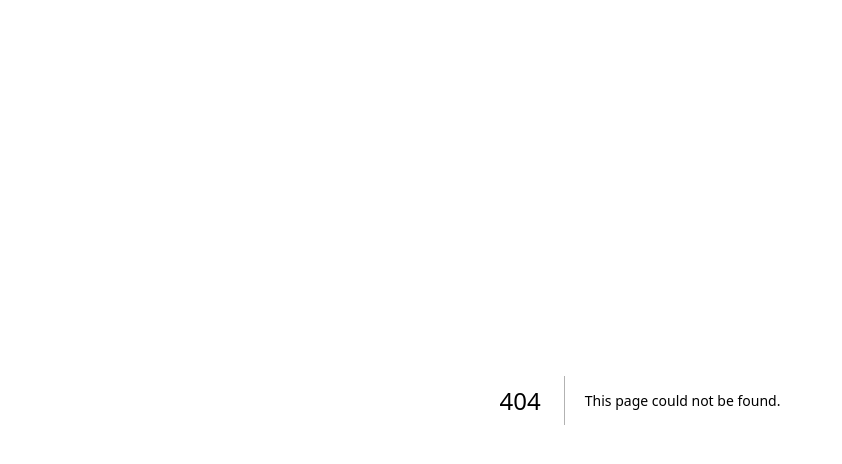
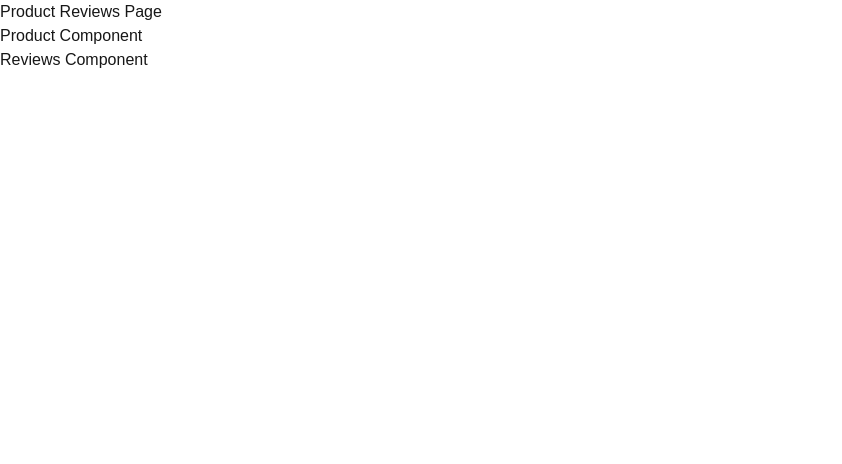
Before and after one commit to bikeeprajapati/nextjs-fundamentals, a Next.js app in the folder rendering-demo/: page /product-reviews in a window 1280 px wide. Before the commit this address had no page. Shown: the top 464 px of the page, without its empty margins (0-842 px from the left). Built offline with nearby package versions, Linux system fonts and the light colour scheme.

Commit message:
feat: add Product and Reviews components with async rendering to ProductReviews page

```diff
--- /dev/null
+++ b/rendering-demo/app/components/product.tsx
@@ -0,0 +1,4 @@
+export const Product = async () => {
+    await new Promise((resolve) => setTimeout(resolve, 2000));
+    return <div>Product Component</div>;
+}
--- /dev/null
+++ b/rendering-demo/app/components/reviews.tsx
@@ -0,0 +1,4 @@
+export const Reviews = async () => {
+    await new Promise((resolve) => setTimeout(resolve, 4000));
+    return <div>Reviews Component</div>;
+}
--- /dev/null
+++ b/rendering-demo/app/product-reviews/page.tsx
@@ -0,0 +1,18 @@
+import { Suspense } from "react";
+import { Product } from "@/app/components/product";
+import { Reviews } from "@/app/components/reviews";
+
+export default function ProductReviews() {
+    return (
+        <div>
+            <h1>Product Reviews Page</h1>
+            <Suspense fallback={<div>Loading Product...</div>}>
+                <Product />
+            </Suspense>
+            <Suspense fallback={<div>Loading Reviews...</div>}>
+                <Reviews />
+            </Suspense>
+
+        </div>
+    );
+}
```
